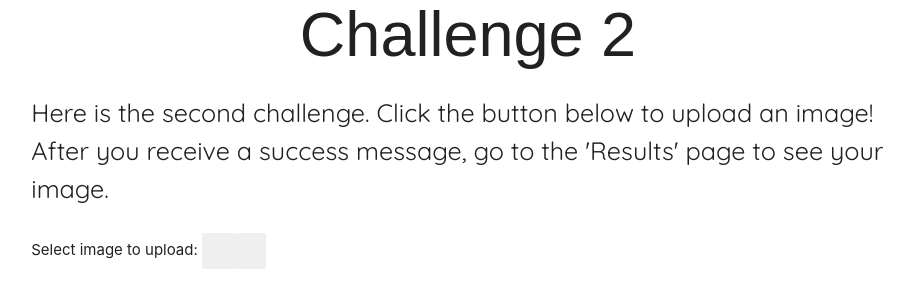
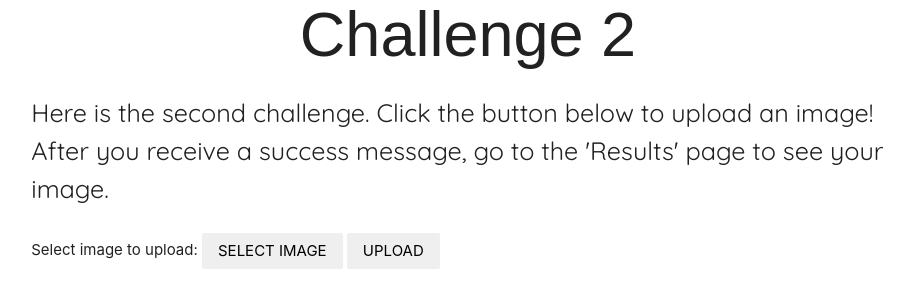
Before and after one commit to griffinstiens/CS4830, a PHP site: page /pages/challenge2/index.php in a window 1280 px wide. Shown: the part 106-414 px from the top of the page, without its empty margins (172-1086 px from the left). Run offline with PHP 8.4, Linux system fonts and the light colour scheme; some web fonts are replaced.

```diff
--- a/pages/challenge2/index.php
+++ b/pages/challenge2/index.php
@@ -48,8 +48,8 @@
           a success message, go to the 'Results' page to see your image.</p>
           <form action="scripts/add_image.php" method="post" enctype="multipart/form-data">
               Select image to upload:
-              <button type="file" name="fileToUpload" id="fileToUpload">
-              <button type="submit" value="Upload Image" name="submit">
+              <button type="file" name="fileToUpload" id="fileToUpload">Select Image</button>
+              <button type="submit" value="Upload Image" name="submit">Upload</button>
           </form>
         </div>
 
```
